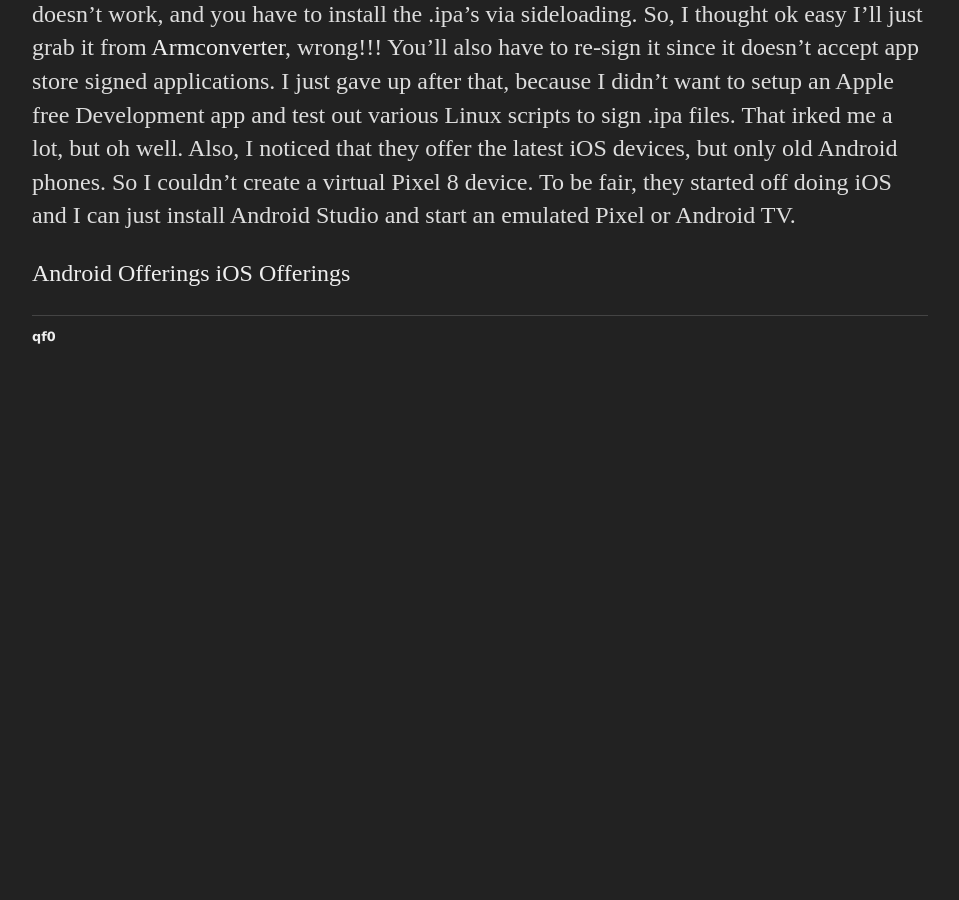
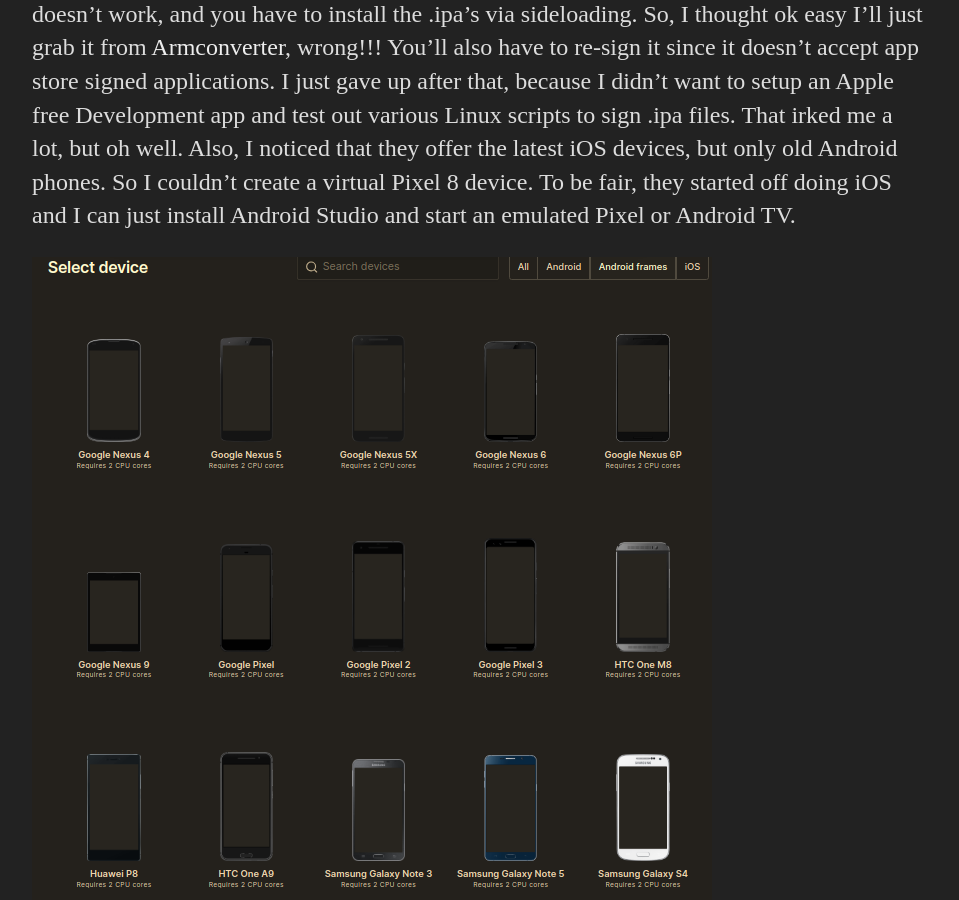
Before and after one commit to qf0/qf0.github.io, a Jekyll site: the page built from _posts/2024-06-03-Corellium-Review.md, in a window 1280 px wide and 900 px high, scrolled down 1516 px. Shown: the whole window, without its empty margins (160-1119 px from the left). Built offline with Jekyll 4.4.1, drawn with Linux system fonts in a browser that asks for light colours; before the commit the page ends 1922 px from its top, so only the background shows below that.

Commit message:
v0.2 fixed images

```diff
--- a/_posts/2024-06-03-Corellium-Review.md
+++ b/_posts/2024-06-03-Corellium-Review.md
@@ -12,5 +12,5 @@
 Apple's App Store doesn't work, and you have to install the .ipa's via sideloading. So, I thought ok easy I'll just grab it from [Armconverter](https://armconverter.com/decryptedappstore/us), wrong!!! You'll also have to re-sign it since it doesn't accept app store signed applications. I just gave up after that, because I didn't want to setup an Apple free Development app and test out various Linux scripts to sign .ipa files.
 That irked me a lot, but oh well. Also, I noticed that they offer the latest iOS devices, but only old Android phones. So I couldn't create a virtual Pixel 8 device. To be fair, they started off doing iOS and I can just install Android Studio and start an emulated Pixel or Android TV.
 
-[Android Offerings](https://raw.githubusercontent.com/qf0/qf0.github.io/main/files/Android.png)
-[iOS Offerings](https://raw.githubusercontent.com/qf0/qf0.github.io/main/files/Android.png)
+![Android Offerings](https://raw.githubusercontent.com/qf0/qf0.github.io/main/files/Android.png)
+![iOS Offerings](https://raw.githubusercontent.com/qf0/qf0.github.io/main/files/Android.png)
```
